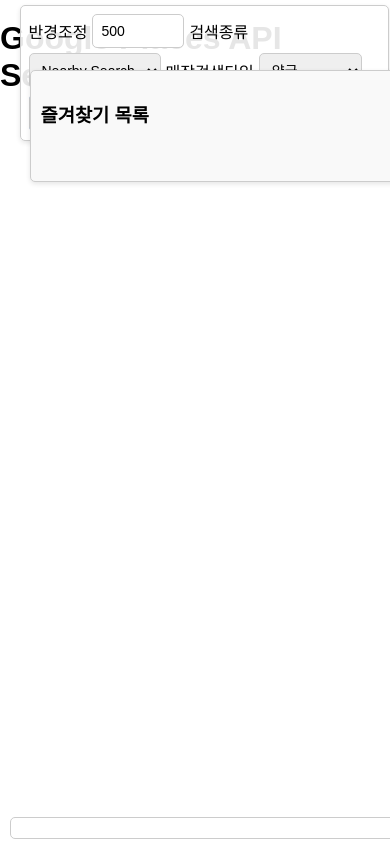
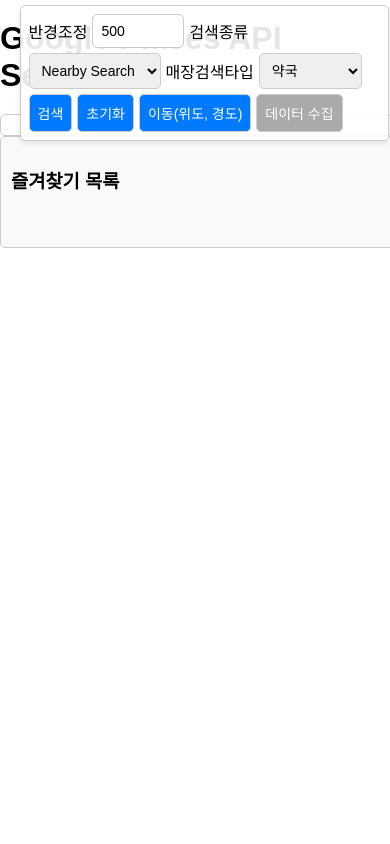
Before and after one commit to KangHyunGu/retail_collection, a website: page googleMap.html in a window 390 px wide. Shown: the top 844 px of the page. Drawn offline with nearby package versions, Linux system fonts and the light colour scheme; no server answers.

Commit message:
css 수정

```diff
--- a/static/css/googleMap.css
+++ b/static/css/googleMap.css
@@ -57,6 +57,20 @@ h1 {
   background: #aaa;
 }
 
+/* 왼쪽 사이드바 컨테이너: 즐겨찾기와 검색 결과를 포함 */
+#left-container {
+  position: fixed;
+  top: 10px;
+  left: 10px;
+  width: 300px;
+  z-index: 1000;
+  display: flex;
+  flex-direction: column;
+  gap: 10px; /* 두 영역 사이의 간격 */
+}
+
+
+
 /* 지도 */
 #map {
   position: absolute; /* 화면 전체를 덮음 */
@@ -69,20 +83,15 @@ h1 {
   padding: 0;
 }
 
-/* 결과 영역 */
+/* 검색 결과 영역 스타일 */
 #results {
-  position: absolute;
-  bottom: 10px;
-  left: 10px;
-  width: 300px;
-  max-height: 330px;
+  width: 100%;
+  max-height: 200px;  /* 데스크탑 최대 높이 */
   overflow-y: auto;
-  background: rgba(255, 255, 255, 0.9); /* 투명 배경 */
   border: 1px solid #ccc;
   border-radius: 5px;
+  background: rgba(255, 255, 255, 0.9);
   padding: 10px;
-  z-index: 1000; /* 지도 위에 배치 */
-  counter-reset: result-counter;
 }
 
 #results div {
@@ -245,20 +254,17 @@ h1 {
   background: #aaa;
 }
 
+/* 즐겨찾기 영역 스타일 */
 #favorite-list {
-  position: fixed;
-  top: 50px;
-  width: 300px;
-  margin: 10px;
+  width: 100%;
+  max-height: 350px;  /* 데스크탑 최대 높이 */
+  overflow-y: auto;
   border: 1px solid #ccc;
   border-radius: 5px;
   background-color: #f9f9f9;
-  box-shadow: 0 2px 5px rgba(0, 0, 0, 0.1);
-  z-index: 1000;
-  overflow-y: auto;
-  max-height: 400px; /* 화면 크기에 맞춰 높이 제한 */
   padding: 10px;
 }
+
 
 #favorite-items li {
   position: relative;
@@ -545,6 +551,11 @@ h1 {
       padding: 8px;
   }
 
+  #left-container {
+    width: 90%;
+    left: 5%;
+  }
+
   /* 결과 영역: 폭을 화면에 맞게 조절 */
   #results {
       width: calc(100% - 20px);
@@ -560,9 +571,11 @@ h1 {
 
   /* 즐겨찾기 리스트: 폭 및 위치 조정 */
   #favorite-list {
-      width: 90%;
-      left: 5%;
-      top: 60px;
+    max-height: 300px;  /* 작은 화면에서는 높이를 줄임 */
+  }
+
+  #results {
+    max-height: 150px;  /* 작은 화면에서는 높이를 줄임 */
   }
 
   /* 오른쪽 사이드바: 폭 축소 및 toggle 버튼 위치 조정 */
@@ -578,6 +591,20 @@ h1 {
 
 /* ========== 미디어 쿼리: 화면 너비 480px 이하 ========== */
 @media screen and (max-width: 480px) {
+
+  #left-container {
+    width: 95%;
+    left: 2.5%;
+  }
+
+  #favorite-list {
+    max-height: 250px;
+  }
+
+  #results {
+    max-height: 120px;
+  }
+
   /* 컨트롤 영역: 폰트 및 패딩 축소 */
   #controls input, #controls select, #controls button {
       padding: 8px;
```
